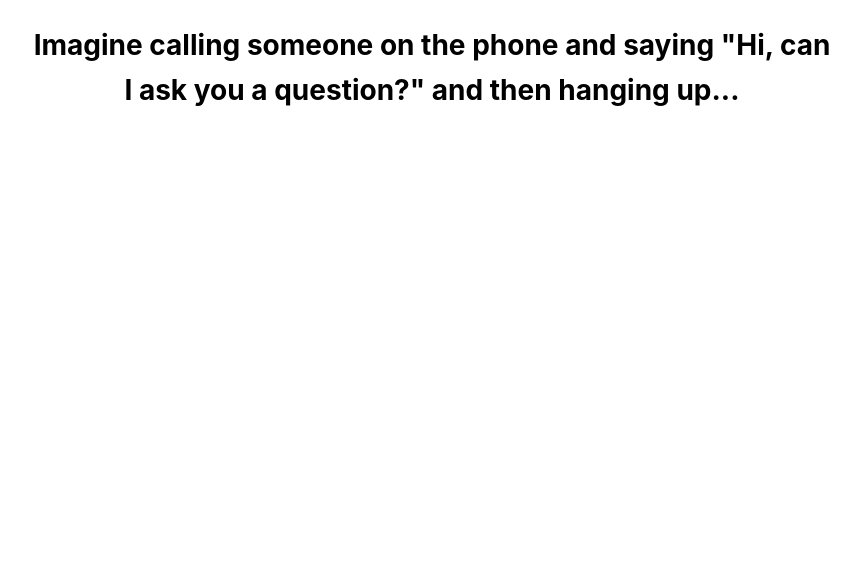
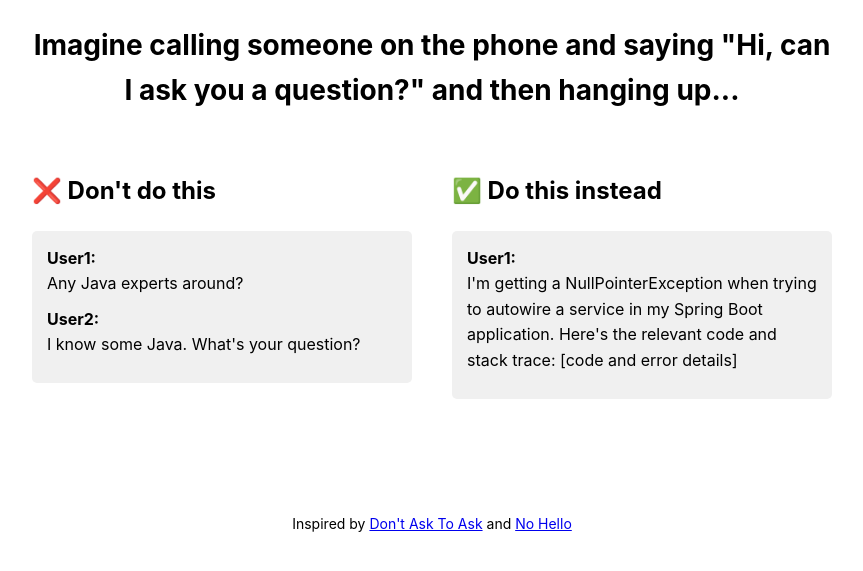
Before and after one commit to Paylicier/dontasktoask, a plain HTML site: page index.html in a window 1280 px wide. Shown: the part 219-790 px from the top of the page, without its empty margins (208-1071 px from the left). Drawn offline with Linux system fonts and the light colour scheme.

Commit message:
[Code] Add example cards

```diff
--- a/index.html
+++ b/index.html
@@ -38,10 +38,51 @@
             margin-top: 20px;
         }
 
+        .sections {
+            display: flex;
+            flex-direction: column;
+            gap: 40px;
+            margin-bottom: 40px;
+        }
+
+        .section {
+            width: 100%;
+        }
+
+        .section-title {
+            font-size: 24px;
+            margin-bottom: 20px;
+        }
+
+        .example {
+            background-color: #f0f0f0;
+            border-radius: 5px;
+            padding: 15px;
+            margin-bottom: 20px;
+        }
+
+        .slack-message {
+            margin-bottom: 10px;
+        }
+
+        .slack-user {
+            font-weight: bold;
+        }
+
         .footer {
             padding: 20px;
             text-align: center;
             font-size: 14px;
+        }
+
+        @media (min-width: 768px) {
+            .sections {
+                flex-direction: row;
+            }
+
+            .section {
+                width: 48%;
+            }
         }
     </style>
 </head>
@@ -52,6 +93,33 @@
             <span class="subtitle">please, don't ask to ask, just ask</span>
             <h2 class="lead">Imagine calling someone on the phone and saying "Hi, can I ask you a question?" and then hanging up...</h2>
         </div>
+        <div class="sections">
+            <div class="section">
+                <h2 class="section-title">❌ Don't do this</h2>
+                <div class="example">
+                    <div class="slack-message">
+                        <span class="slack-user">User1:</span><br>
+                        Any Java experts around?
+                    </div>
+                    <div class="slack-message">
+                        <span class="slack-user">User2:</span><br>
+                        I know some Java. What's your question?
+                    </div>
+                </div>
+            </div>
+            <div class="section">
+                <h2 class="section-title">✅ Do this instead</h2>
+                <div class="example">
+                    <div class="slack-message">
+                        <span class="slack-user">User1:</span><br>
+                        I'm getting a NullPointerException when trying to autowire a service in my Spring Boot application. Here's the relevant code and stack trace: [code and error details]
+                    </div>
+                </div>
+            </div>
+        </div>
     </div>
+    <footer class="footer">
+        <p>Inspired by <a href="https://dontasktoask.com/">Don't Ask To Ask</a> and <a href="https://nohello.net/">No Hello</a></p>
+    </footer>
 </body>
 </html>
```
